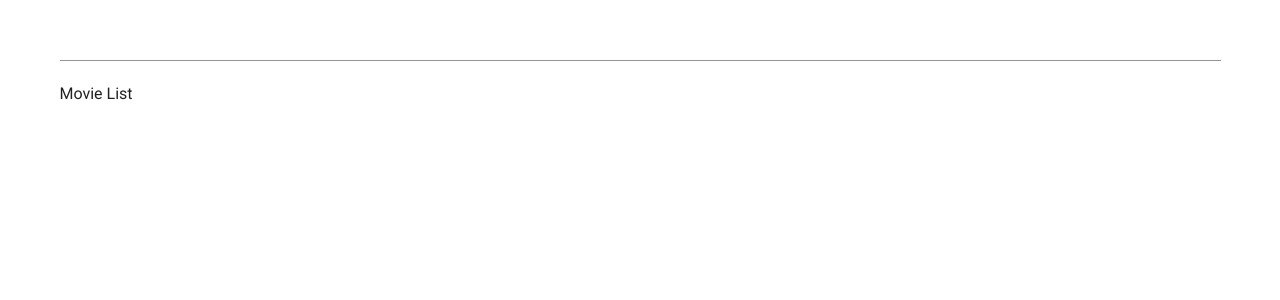
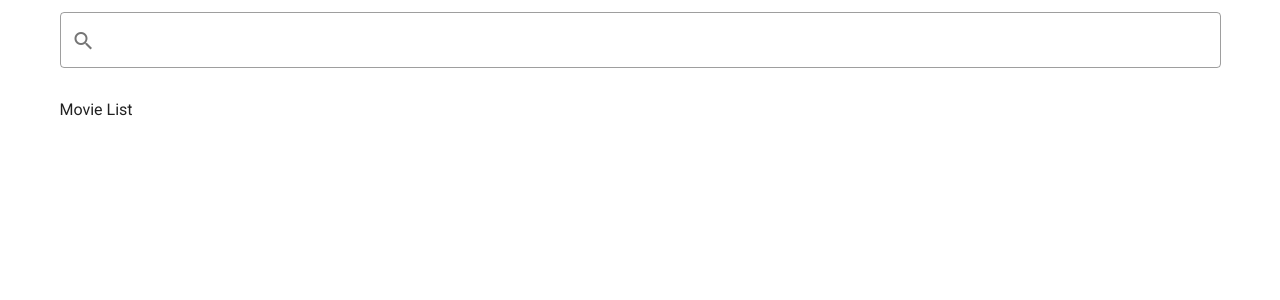
Before and after one commit to fairguy00/Vue-Movie-app, a Vue app: page / in a window 1280 px wide. Shown: the top 300 px of the page. Built offline with nearby package versions, Linux system fonts and the light colour scheme.

Commit message:
searchBar 작업
아이콘 생성 및 console.log eslint허용

```diff
--- a/package.json
+++ b/package.json
@@ -39,7 +39,9 @@
     "parserOptions": {
       "parser": "babel-eslint"
     },
-    "rules": {}
+    "rules": {
+      "no-console": "off"
+    }
   },
   "browserslist": [
     "> 1%",
--- a/public/index.html
+++ b/public/index.html
@@ -7,7 +7,9 @@
     <link rel="icon" href="<%= BASE_URL %>favicon.ico">
     <title><%= htmlWebpackPlugin.options.title %></title>
     <link rel="stylesheet" href="https://fonts.googleapis.com/css?family=Roboto:100,300,400,500,700,900">
-    <link rel="stylesheet" href="https://cdn.jsdelivr.net/npm/@mdi/font@latest/css/materialdesignicons.min.css">
+    <!-- <link rel="stylesheet" href="https://cdn.jsdelivr.net/npm/@mdi/font@latest/css/materialdesignicons.min.css"> -->
+
+    <link href="https://fonts.googleapis.com/css?family=Material+Icons" rel="stylesheet">
   </head>
   <body>
     <noscript>
--- a/src/components/SearchBar.vue
+++ b/src/components/SearchBar.vue
@@ -2,17 +2,35 @@
   <div>
     <!-- vuetify의 input tag -->
     <v-text-field
-            v-model="title">
-
+        v-model="title"
+        outlined
+        @keypress.enter="searchMovies">
+        <template v-slot:prepend-inner>
+            <v-icon>search</v-icon>
+        </template>
+        <template v-slot:append>
+            <v-progress-circular
+                v-if="loading"
+                size="24"
+                color="primary"
+                indeterminate
+            />
+        </template>
     </v-text-field>
   </div>
 </template>
 <script>
 export default {
-    data(){
-        return{
-            title:''
+  data() {
+    return {
+      title: "",
+      loading:false
+    };
+  },
+  methods:{
+      searchMovies (){
+          console.log("searchMovies")
       }
   }
-}
+};
 </script>
```
Lines whose indentation alone changed are shown as unchanged.
